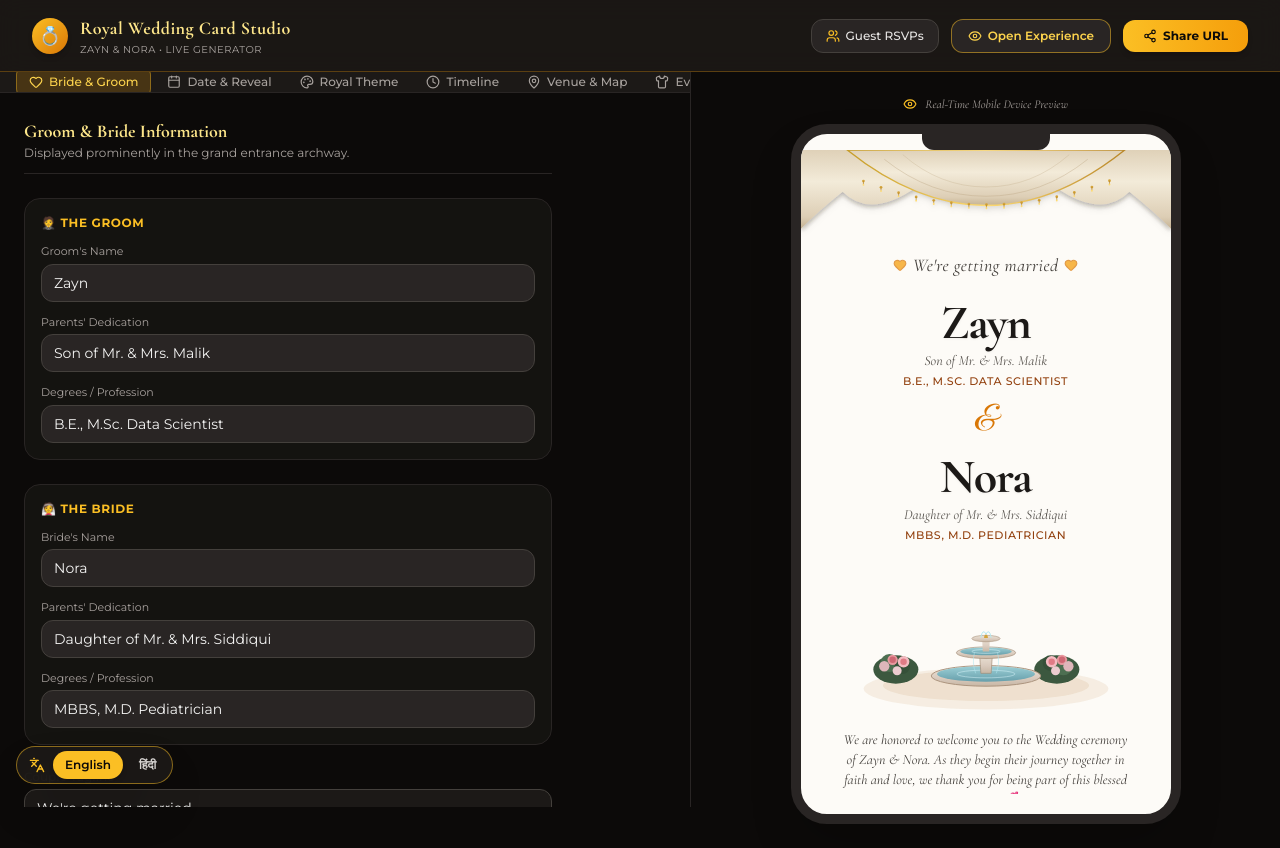
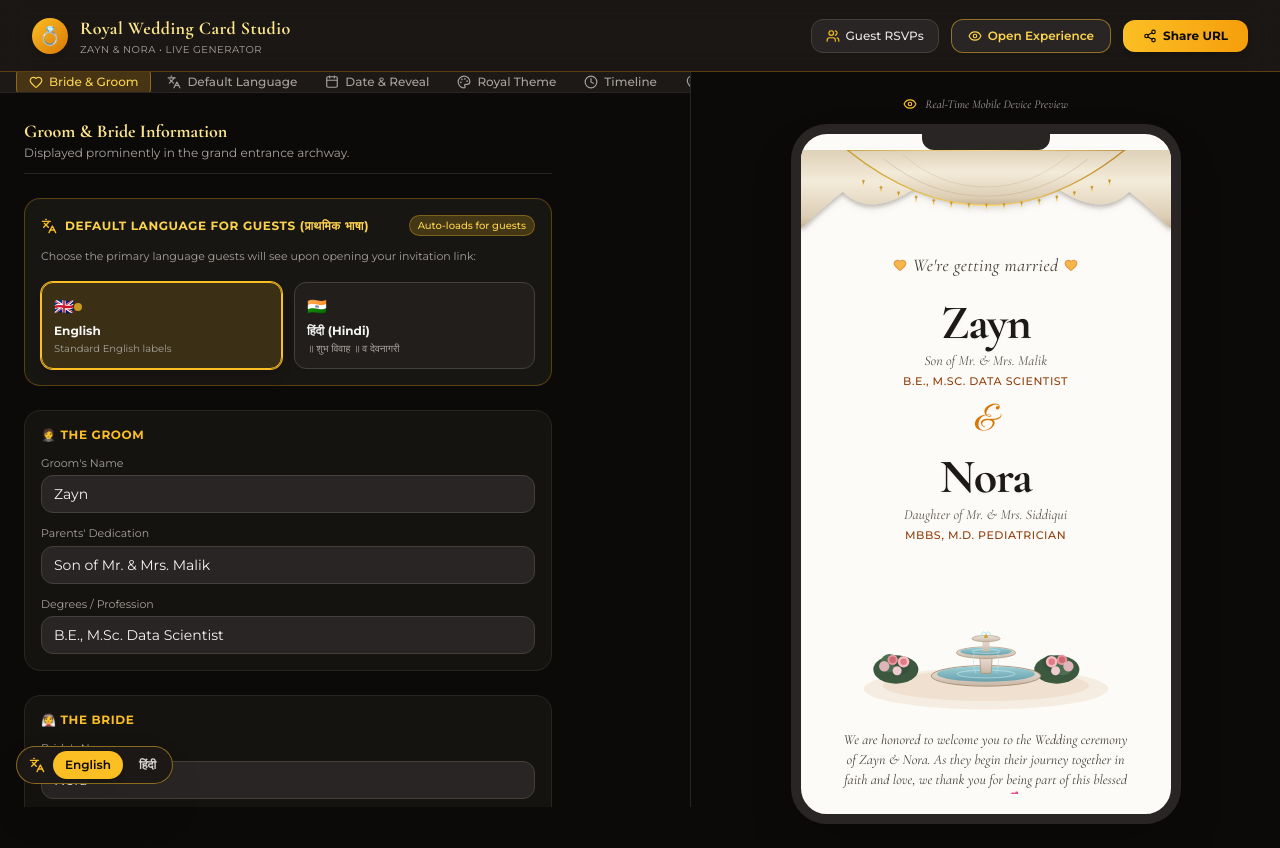
Before and after one commit to sjamui99/royalweddingcard, a React (Vite) app: page / in a window 1280 px wide. Built offline with nearby package versions, Linux system fonts and the light colour scheme; a web font is replaced by a local one.

Commit message:
Add default language selection option in Studio Editor and auto-load for guests

```diff
--- a/src/App.jsx
+++ b/src/App.jsx
@@ -22,12 +22,21 @@ export default function App() {
   });
 
   const [lang, setLang] = useState(() => {
+    // Prefer card's own defaultLanguage if set
+    if (card?.defaultLanguage) return card.defaultLanguage;
     try {
       return localStorage.getItem('royal_wedding_lang') || 'en';
     } catch {
       return 'en';
     }
   });
+
+  // Sync lang when card defaultLanguage changes
+  useEffect(() => {
+    if (card?.defaultLanguage) {
+      setLang(card.defaultLanguage);
+    }
+  }, [card?.defaultLanguage]);
 
   const handleLanguageChange = (newLang) => {
     setLang(newLang);
@@ -48,6 +57,9 @@ export default function App() {
   // Save changes to localStorage when updated in studio
   const handleUpdateCard = (updated) => {
     setCard(updated);
+    if (updated.defaultLanguage && updated.defaultLanguage !== lang) {
+      setLang(updated.defaultLanguage);
+    }
     try {
       localStorage.setItem('royal_wedding_card_draft', JSON.stringify(updated));
     } catch {}
--- a/src/components/StudioEditor/index.jsx
+++ b/src/components/StudioEditor/index.jsx
@@ -1,7 +1,8 @@
 import React, { useState } from 'react';
 import {
   Sparkles, Eye, Share2, Users, Palette, Calendar, MapPin,
-  Clock, Shirt, Heart, Gift, Plus, Trash2, CheckCircle2, RotateCcw
+  Clock, Shirt, Heart, Gift, Plus, Trash2, CheckCircle2, RotateCcw,
+  Languages
 } from 'lucide-react';
 import { THEME_PRESETS } from '../../types/defaultCardData';
 import { ShareModal } from './ShareModal';
@@ -71,6 +72,7 @@ export function StudioEditor({ card, lang = 'en', onLanguageChange, onUpdateCard
 
   const tabs = [
     { id: 'couple', label: 'Bride & Groom', icon: Heart },
+    { id: 'language', label: 'Default Language', icon: Languages },
     { id: 'date', label: 'Date & Reveal', icon: Calendar },
     { id: 'theme', label: 'Royal Theme', icon: Palette },
     { id: 'timeline', label: 'Timeline', icon: Clock },
@@ -166,6 +168,69 @@ export function StudioEditor({ card, lang = 'en', onLanguageChange, onUpdateCard
                   </p>
                 </div>
 
+                {/* Default Language Selector */}
+                <div className="bg-stone-900/80 p-4 rounded-2xl border border-amber-500/30 space-y-3">
+                  <div className="flex items-center justify-between">
+                    <div className="flex items-center space-x-2">
+                      <Languages className="w-4 h-4 text-amber-400" />
+                      <h4 className="text-xs font-sans uppercase tracking-wider text-amber-300 font-bold">
+                        Default Language for Guests (प्राथमिक भाषा)
+                      </h4>
+                    </div>
+                    <span className="text-[10px] bg-amber-400/20 text-amber-300 px-2 py-0.5 rounded-full font-sans font-medium border border-amber-400/30">
+                      Auto-loads for guests
+                    </span>
+                  </div>
+                  <p className="text-[11px] text-stone-400 leading-relaxed">
+                    Choose the primary language guests will see upon opening your invitation link:
+                  </p>
+                  <div className="grid grid-cols-2 gap-3 pt-1">
+                    <button
+                      type="button"
+                      onClick={() => {
+                        updateField('defaultLanguage', 'en');
+                        if (onLanguageChange) onLanguageChange('en');
+                      }}
+                      className={`p-3 rounded-xl border text-left transition-all flex flex-col justify-between ${
+                        (card.defaultLanguage || 'en') === 'en'
+                          ? 'bg-amber-400/15 border-amber-400 text-white shadow-lg ring-1 ring-amber-400'
+                          : 'bg-stone-800/60 border-stone-700 text-stone-300 hover:border-stone-600'
+                      }`}
+                    >
+                      <div className="flex items-center justify-between mb-1">
+                        <span className="text-base">🇬🇧</span>
+                        {(card.defaultLanguage || 'en') === 'en' && (
+                          <span className="w-2 h-2 rounded-full bg-amber-400 animate-pulse"></span>
+                        )}
+                      </div>
+                      <span className="text-xs font-bold text-stone-100">English</span>
+                      <span className="text-[10px] text-stone-400 mt-0.5">Standard English labels</span>
+                    </button>
+
+                    <button
+                      type="button"
+                      onClick={() => {
+                        updateField('defaultLanguage', 'hi');
+                        if (onLanguageChange) onLanguageChange('hi');
+                      }}
+                      className={`p-3 rounded-xl border text-left transition-all flex flex-col justify-between ${
+                        card.defaultLanguage === 'hi'
+                          ? 'bg-amber-400/15 border-amber-400 text-white shadow-lg ring-1 ring-amber-400'
+                          : 'bg-stone-800/60 border-stone-700 text-stone-300 hover:border-stone-600'
+                      }`}
+                    >
+                      <div className="flex items-center justify-between mb-1">
+                        <span className="text-base">🇮🇳</span>
+                        {card.defaultLanguage === 'hi' && (
+                          <span className="w-2 h-2 rounded-full bg-amber-400 animate-pulse"></span>
+                        )}
+                      </div>
+                      <span className="text-xs font-bold text-stone-100">हिंदी (Hindi)</span>
+                      <span className="text-[10px] text-stone-400 mt-0.5">॥ शुभ विवाह ॥ व देवनागरी</span>
+                    </button>
+                  </div>
+                </div>
+
                 {/* Groom */}
                 <div className="bg-stone-900/60 p-4 rounded-2xl border border-stone-800 space-y-3">
                   <h4 className="text-xs font-sans uppercase tracking-wider text-amber-400 font-bold flex items-center space-x-1.5">
@@ -258,6 +323,97 @@ export function StudioEditor({ card, lang = 'en', onLanguageChange, onUpdateCard
                       className="w-full px-3 py-2 rounded-xl bg-stone-900 border border-stone-700 text-stone-100 text-xs focus:border-amber-400 outline-none resize-none leading-relaxed"
                     />
                   </div>
+                </div>
+              </div>
+            )}
+
+            {/* TAB: DEFAULT LANGUAGE */}
+            {activeTab === 'language' && (
+              <div className="space-y-6 animate-fade-in">
+                <div className="border-b border-stone-800 pb-3">
+                  <h3 className="font-serif text-lg font-bold text-amber-200 flex items-center space-x-2">
+                    <Languages className="w-5 h-5 text-amber-400" />
+                    <span>Default Language & Regional Settings</span>
+                  </h3>
+                  <p className="text-xs text-stone-400">
+                    Choose the primary language displayed to guests when opening your shared invitation card.
+                  </p>
+                </div>
+
+                <div className="bg-stone-900/80 p-5 rounded-2xl border border-stone-800 space-y-4">
+                  <div className="flex items-center justify-between">
+                    <div>
+                      <h4 className="text-sm font-sans font-bold text-stone-100">
+                        Primary Invitation Language
+                      </h4>
+                      <p className="text-xs text-stone-400 mt-0.5">
+                        This language will be pre-selected when guests open the web card or scan your QR code.
+                      </p>
+                    </div>
+                  </div>
+
+                  <div className="grid grid-cols-1 sm:grid-cols-2 gap-3.5 pt-2">
+                    <button
+                      type="button"
+                      onClick={() => {
+                        updateField('defaultLanguage', 'en');
+                        if (onLanguageChange) onLanguageChange('en');
+                      }}
+                      className={`p-4 rounded-2xl border text-left transition-all flex flex-col justify-between ${
+                        (card.defaultLanguage || 'en') === 'en'
+                          ? 'bg-amber-400/15 border-amber-400 text-white shadow-xl ring-2 ring-amber-400/60'
+                          : 'bg-stone-800/60 border-stone-700 text-stone-300 hover:border-stone-600'
+                      }`}
+                    >
+                      <div className="flex items-center justify-between mb-2">
+                        <span className="text-2xl">🇬🇧</span>
+                        {(card.defaultLanguage || 'en') === 'en' ? (
+                          <span className="text-[10px] bg-amber-400 text-stone-950 font-bold px-2 py-0.5 rounded-full">
+                            Active Default
+                          </span>
+                        ) : null}
+                      </div>
+                      <span className="text-sm font-bold text-stone-100">English</span>
+                      <span className="text-xs text-stone-400 mt-1">
+                        Opens with "We're getting married", "Save The Date" & English typography
+                      </span>
+                    </button>
+
+                    <button
+                      type="button"
+                      onClick={() => {
+                        updateField('defaultLanguage', 'hi');
+                        if (onLanguageChange) onLanguageChange('hi');
+                      }}
+                      className={`p-4 rounded-2xl border text-left transition-all flex flex-col justify-between ${
+                        card.defaultLanguage === 'hi'
+                          ? 'bg-amber-400/15 border-amber-400 text-white shadow-xl ring-2 ring-amber-400/60'
+                          : 'bg-stone-800/60 border-stone-700 text-stone-300 hover:border-stone-600'
+                      }`}
+                    >
+                      <div className="flex items-center justify-between mb-2">
+                        <span className="text-2xl">🇮🇳</span>
+                        {card.defaultLanguage === 'hi' ? (
+                          <span className="text-[10px] bg-amber-400 text-stone-950 font-bold px-2 py-0.5 rounded-full">
+                            Active Default
+                          </span>
+                        ) : null}
+                      </div>
+                      <span className="text-sm font-bold text-stone-100">हिंदी (Hindi)</span>
+                      <span className="text-xs text-stone-400 mt-1">
+                        Opens with "॥ शुभ विवाह ॥", "शुभ परिणय संस्कार" & Devanagari script
+                      </span>
+                    </button>
+                  </div>
+                </div>
+
+                <div className="p-4 rounded-2xl bg-amber-950/20 border border-amber-500/20 text-xs text-stone-400 space-y-1.5">
+                  <span className="font-semibold text-amber-300 flex items-center space-x-1">
+                    <span>💡 Note for Guests:</span>
+                  </span>
+                  <p>
+                    Regardless of your default language choice, guests can still easily switch between English and Hindi at any time using the language toggle button at the bottom of the card!
+                  </p>
                 </div>
               </div>
             )}
--- a/src/types/defaultCardData.js
+++ b/src/types/defaultCardData.js
@@ -1,6 +1,7 @@
 export const DEFAULT_CARD_DATA = {
   id: "zayn-and-nora",
   title: "Zayn & Nora's Wedding Invitation",
+  defaultLanguage: "en", // "en" or "hi"
   theme: {
     id: "royal-emerald",
     name: "Royal Emerald & Gold",
```
Also changed, not shown: src/components/StudioEditor/ShareModal.jsx (+7 -1 lines).
